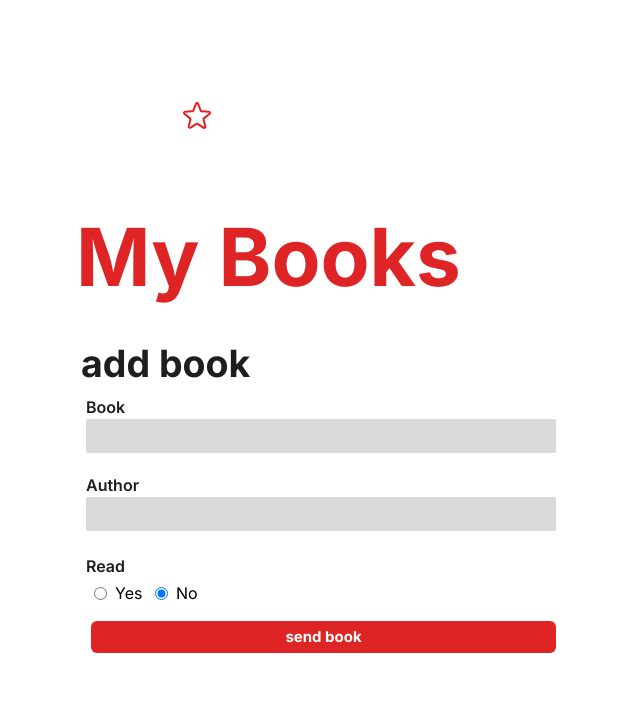
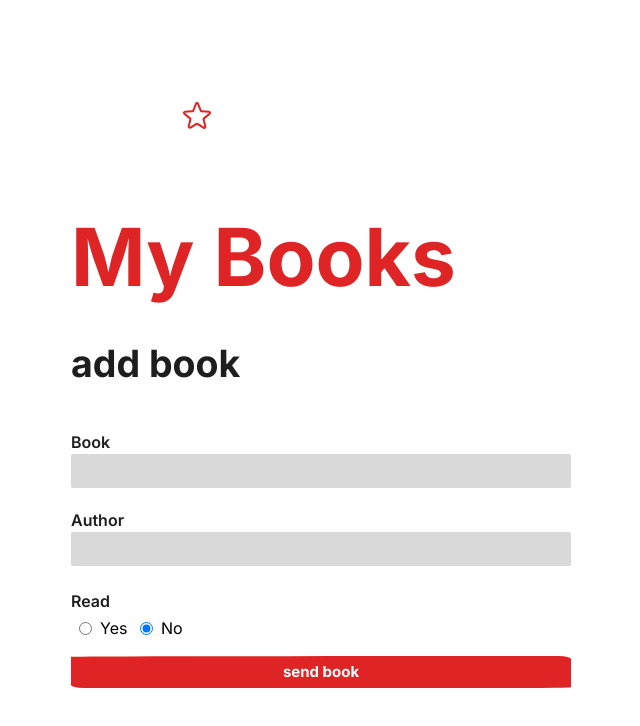
Before and after one commit to milaniingrid/myBooks, a plain HTML site: page index.html in a window 1280 px wide. Shown: the whole page, without its empty margins (319-959 px from the left). Drawn offline with Linux system fonts and the light colour scheme.

Commit message:
fix: css changes for code fixes

```diff
--- a/styles.css
+++ b/styles.css
@@ -9,9 +9,6 @@ body {
   font-weight: 700;
   font-size: 40px;
   line-height: 190px;
-
-  margin-left: 5px;
-
   color: #de2424;
 
   /* Inside auto layout */
@@ -24,7 +21,6 @@ body {
 .subtitle {
   margin-top: -1%;
   margin-height: 33px;
-  margin-left: 10px;
   font-weight: 600;
   font-size: 25px;
   line-height: 33px;
@@ -41,7 +37,7 @@ body {
   margin: 30px auto;
 }
 .form {
-  padding: 15px;
+  padding-top: 50px;
   display: flex;
   flex-direction: column;
   border-radius: 6px;
@@ -52,7 +48,6 @@ body {
   flex-direction: column;
   padding-bottom: 20px;
   font-weight: 600;
-
   color: #1e1e1e;
 }
 
@@ -70,13 +65,20 @@ input[type="text"] {
 .add {
   font-size: 15px;
   border: none;
+  border-radius: 200% 5% 20% 5%/5% 20%;
   background-color: #de2424;
   color: #ffffff;
   padding: 5px;
-  border-radius: 6px;
-  margin-left: 5px;
   margin-top: 15px;
   font-weight: 700;
+
+  /*   .heading__title {
+    transform: rotate(2deg);
+    padding: 0.2rem 1.2rem;
+    border-radius: 20% 5% 20% 5%/5% 20% 25% 20%;
+    background-color: hsla(166, 100%, 50%, 0.7);
+    font-size: 1.5rem;
+  } */
 }
 
 .read {
@@ -124,3 +126,9 @@ input[type="text"] {
   order: 0;
   flex-grow: 0;
 }
+
+hr {
+  margin: 6px;
+  border: 0;
+  border-top: 1px solid #d9d9d9;
+}
```
